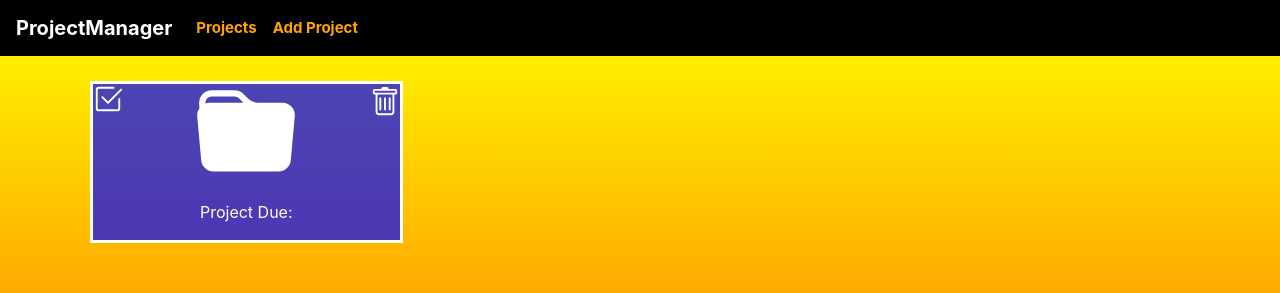
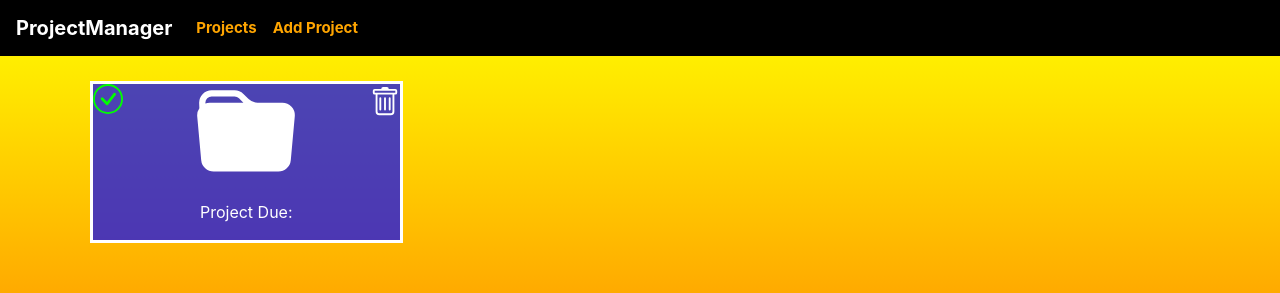
Before and after one commit to MartinYordanov374/ProjectManager, a React (Create React App) app: page /Projects in a window 1280 px wide. Shown: the top 293 px of the page. Built offline with nearby package versions, Linux system fonts and the light colour scheme.

Commit message:
You can now mark a project as finished

```diff
--- a/src/Components/BackEnd/reducers.js
+++ b/src/Components/BackEnd/reducers.js
@@ -4,7 +4,7 @@ const reducer=(state={projects:[{}]}, action)=>{
         case 'addProject':
             return{
                 ...state,
-                projects: [...state.projects, {projectName:action.projectName, projectDeadLine: action.projectDeadLine, id: action.id}]
+                projects: [...state.projects, {projectName:action.projectName, projectDeadLine: action.projectDeadLine, id: action.id, isFinished: action.isFinished}]
             }
             case 'removeProject':
                 let curProjects = [...state.projects];
@@ -16,6 +16,19 @@ const reducer=(state={projects:[{}]}, action)=>{
                     ...state,
                     projects: curProjects
                 }
+            case 'finishProject':
+               let findProject = [...state.projects]
+               let findProjectIndex = findProject.findIndex(project=>project.id===action.id)
+               if(findProjectIndex>-1){
+                findProject[findProjectIndex].isFinished = true
+            }
+            return{
+                ...state,
+                projects: findProject
+            }
+
+
+
         default:
             return state
     }
--- a/src/Components/FrontEnd/Components/AddProject.js
+++ b/src/Components/FrontEnd/Components/AddProject.js
@@ -11,7 +11,7 @@ import $ from 'jquery'
 import {uuid} from 'uuidv4'
 function AddProject() {
     const addProject=()=>{
-        store.dispatch({type: 'addProject', projectName:$('.addProjectNameForm').val(), projectDeadLine:$('.addProjectDeadlineForm').val(), id: uuid() })
+        store.dispatch({type: 'addProject', projectName:$('.addProjectNameForm').val(), projectDeadLine:$('.addProjectDeadlineForm').val(), id: uuid(), isFinished: false})
     }
     return (
         <div className='formContainer'>
--- a/src/Components/FrontEnd/Components/Projects.js
+++ b/src/Components/FrontEnd/Components/Projects.js
@@ -3,14 +3,15 @@ import '../SCSS/projectsStyling.css'
 import NavbarComponents from './Navbar'
 import {Container} from 'react-bootstrap'
 import 'bootstrap/dist/css/bootstrap.min.css';
-import {BsFillFolderFill, BsTrash, BsCheckBox} from 'react-icons/bs'
+import {BsFillFolderFill, BsTrash, BsCheckBox, BsCheckCircle} from 'react-icons/bs'
 import {store} from '/Asiat Yliopistolle/Project Manager/projectmanager/src/Components/BackEnd/store'
 import {connect} from 'react-redux'
 class Projects extends Component{
     render(){
     const {projects} = this.props;
-    const markProjectAsFinished=()=>{
-        alert('finished')
+    const markProjectAsFinished=(project)=>{
+        store.dispatch({type: 'finishProject', id: project.id, isFinished: false})
+        window.location.reload()
     }
     const deleteProject=(project)=>{
         store.dispatch({type: 'removeProject', id: project.id})
@@ -26,9 +27,13 @@ class Projects extends Component{
                <div className='projectContainer'>
                     <BsFillFolderFill className='projectIcon' size={100}/>
                     <BsTrash className='deleteProjectIcon' size={30} onClick={()=>deleteProject(project)}/>
-                    <BsCheckBox className='projectFinishedIcon' size={30} onClick={()=>markProjectAsFinished()}/>
+                    {project.isFinished==false?
+                    <BsCheckBox className='projectFinishedIcon' size={30} onClick={()=>markProjectAsFinished(project)}/>
+                    :
+                    <BsCheckCircle className='projectFinishedIconDisabled' size={30}/>}
                     <p>{project.projectName}</p>
                     <p>Project Due: {project.projectDeadLine}</p>
+
 
                 </div>)}
 
--- a/src/Components/FrontEnd/SCSS/projectsStyling.css
+++ b/src/Components/FrontEnd/SCSS/projectsStyling.css
@@ -34,6 +34,15 @@
   color: lime;
 }
 
+.projectsPageContainer .projectsListContainer .projectContainer .projectFinishedIconDisabled {
+  float: left;
+  color: lime;
+}
+
+.projectsPageContainer .projectsListContainer .projectContainer .projectFinishedIconDisabled:hover {
+  color: #40ff00;
+}
+
 .projectsPageContainer .projectsListContainer .noProjectsAlert {
   color: black;
   margin-top: 20%;
--- a/src/Components/FrontEnd/SCSS/projectsStyling.scss
+++ b/src/Components/FrontEnd/SCSS/projectsStyling.scss
@@ -31,6 +31,14 @@
             .projectName{
 
             }
+            .projectFinishedIconDisabled{
+                float: left;
+                color: rgb(0, 255, 0);
+                &:hover{
+                    color: rgb(64, 255, 0);
+
+                }
+            }
 
         }
         .noProjectsAlert{
```
Also changed, not shown: 1 other file (tests, documents, lock files or other folders).
